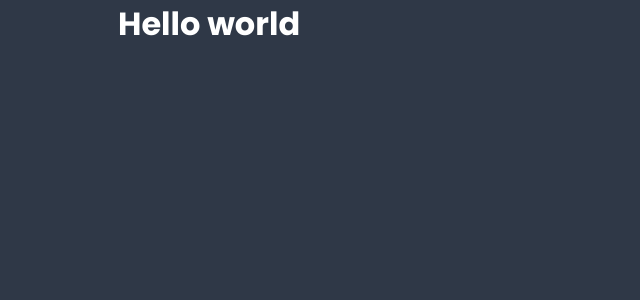
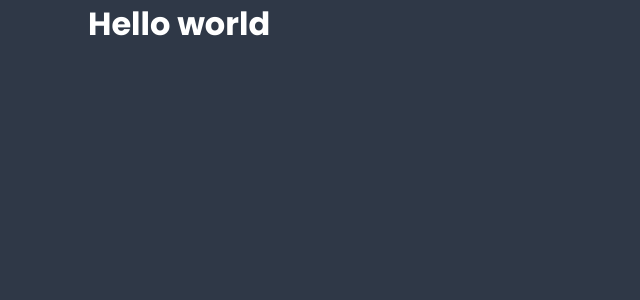
Before and after one commit to BamberDev/Personal-Portfolio, a React (Vite) app: page / in a window 1536 px wide. Shown: the top 300 px of the page, without its empty margins (0-640 px from the left). Built offline with nearby package versions, Linux system fonts and the light colour scheme.

Commit message:
updated global styles

```diff
--- a/src/styles/globals.scss
+++ b/src/styles/globals.scss
@@ -16,12 +16,7 @@ body {
   margin: 0 auto;
   padding: 0 20px;
 
-  @media (min-width: 1024px) {
-    width: 1000px;
-    padding: 0;
-  }
-
   @media (min-width: 1440px) {
-    width: 1300px;
+    width: 1400px;
   }
 }
```
